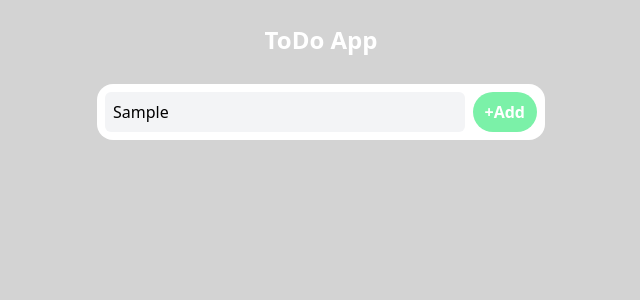
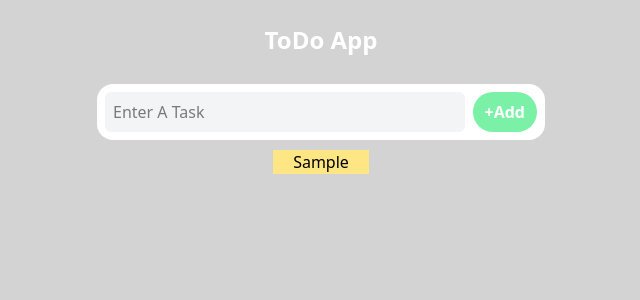
Before and after one commit to IliaTikyov/ToDo-App, a React (Vite) app: page / in a window 1280 px wide. Both pictures are taken after typing "Sample" into the empty fields and a click on the button "+Add". Shown: the top 300 px of the page, without its empty margins (319-959 px from the left). Built offline with nearby package versions, Linux system fonts and the light colour scheme.

Commit message:
Implementing The Add Functionality (#2)

```diff
--- a/src/components/AddingTasks.jsx
+++ b/src/components/AddingTasks.jsx
@@ -1,10 +1,32 @@
+import { useState } from "react";
+
 const AddingTasks = () => {
+  const [addTask, setAddTask] = useState("");
+  const [tasks, setTasks] = useState([]);
+  const [error, setError] = useState(false);
+
+  const handleAddTask = (e) => {
+    e.preventDefault();
+
+    if (addTask.trim().length > 0) {
+      setTasks((prevTasks) => [...prevTasks, addTask]);
+      setAddTask("");
+      setError(false);
+    } else {
+      setError(true);
+    }
+  };
+
   return (
+    <>
       <div className="p-2 rounded-2xl bg-white max-w-md w-full mx-auto">
+        <form onSubmit={handleAddTask}>
           <div className="flex gap-2">
             <input
               className="flex-1 p-2 rounded-md bg-gray-100 hover:bg-gray-200"
               placeholder="Enter A Task"
+              value={addTask}
+              onChange={(event) => setAddTask(event.target.value)}
             />
             <button
               type="submit"
@@ -13,7 +35,25 @@ const AddingTasks = () => {
               +Add
             </button>
           </div>
+        </form>
+
+        {error && (
+          <p className="text-red-500 font-black flex justify-center mt-3">
+            Task should have at least 1 character!
+          </p>
+        )}
       </div>
+
+      <div className="py-2.5">
+        {tasks.map((task, index) => (
+          <>
+            <div className="bg-amber-200 px-5" key={index}>
+              {task}
+            </div>
+          </>
+        ))}
+      </div>
+    </>
   );
 };
 
```
Lines whose indentation alone changed are shown as unchanged.
